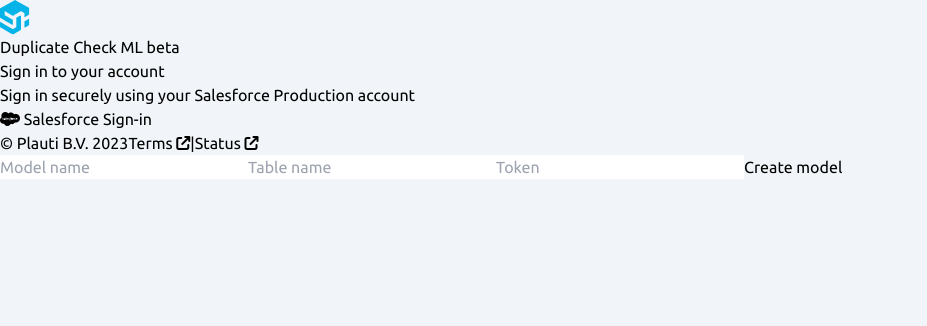
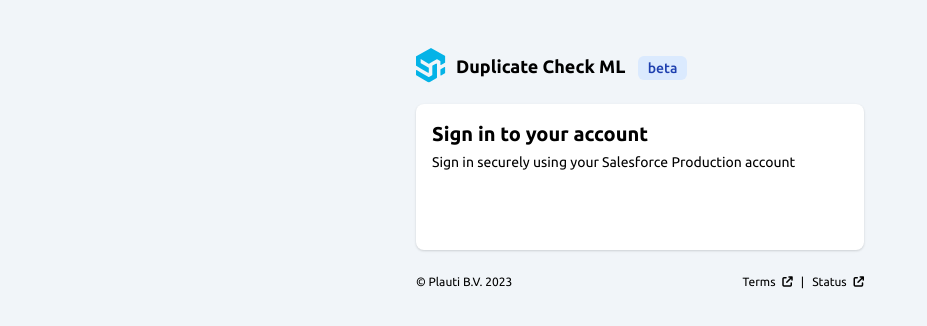
Before and after one commit to LynnMombarg/DuplicateCheck, a Vue app in the folder vue_ui/: page / in a window 1280 px wide. Shown: the top 326 px of the page, without its empty margins (0-927 px from the left). Built offline with nearby package versions, Linux system fonts and the light colour scheme.

Commit message:
router works

```diff
--- a/vue_ui/package.json
+++ b/vue_ui/package.json
@@ -9,11 +9,12 @@
     "setup": "npm install -D tailwindcss && npx tailwindcss init && npx tailwindcss -i ./src/input.css -o ./dist/output.css --watch"
   },
   "dependencies": {
-    "vue": "^3.2.47"
+    "vue": "^3.2.47",
+    "vue-router": "^4.1.6"
   },
   "devDependencies": {
     "@vitejs/plugin-vue": "^4.0.0",
-    "tailwindcss": "^3.3.1",
+    "tailwindcss": "^2.2.2",
     "vite": "^4.1.4"
   }
 }
--- a/vue_ui/src/App.vue
+++ b/vue_ui/src/App.vue
@@ -1,20 +1,12 @@
-<script setup>
-import SignIn from "@/components/SignIn.vue";
-import SignInHeader from "@/components/SignInHeader.vue";
-import SignInFooter from "@/components/SignInFooter.vue";
-import CreateModelButton from "@/components/CreateModelButton.vue";
-</script>
-
 <template>
     <main>
-        <div class="min-h-full flex flex-col justify-center py-12 sm:px-6 lg:px-8">
-            <SignInHeader/>
-            <SignIn/>
-            <SignInFooter/>
-            <CreateModelButton/>
-        </div>
+        <router-view> </router-view>
     </main>
 </template>
+
+<script>
+
+</script>
 
 <style>
 header {
@@ -43,7 +35,6 @@ header {
         flex-wrap: wrap;
     }
 }
-
 #app {
     font-family: "Ubuntu", sans-serif;
     -webkit-font-smoothing: antialiased;
--- /dev/null
+++ b/vue_ui/src/components/CreateModel.vue
@@ -0,0 +1,15 @@
+<template>
+    <div class="min-h-full flex flex-col justify-center py-12 sm:px-6 lg:px-8">
+        <CreateModelButton/>
+    </div>
+</template>
+
+<script>
+
+import CreateModelButton from "@/components/CreateModelButton.vue";
+
+export default {
+    name: "CreateModel",
+    components: {CreateModelButton},
+};
+</script>
--- a/vue_ui/src/components/SignIn.vue
+++ b/vue_ui/src/components/SignIn.vue
@@ -1,24 +1,19 @@
 <template>
-  <div class="mt-5 sm:mx-auto sm:w-full sm:max-w-md relative">
-    <div class="bg-white py-4 px-4 shadow sm:rounded-lg">
-      <h2 class="text-left text-xl font-extrabold text-slate-800">
-        Sign in to your account
-      </h2>
-      <p class="mt-1 block text-left text-sm text-slate-500">
-        Sign in securely using your Salesforce Production account
-      </p>
-      <SignInButton />
+    <div class="min-h-full flex flex-col justify-center py-12 sm:px-6 lg:px-8">
+        <SignInHeader/>
+        <SignInBody/>
+        <SignInFooter/>
     </div>
-  </div>
 </template>
 
 <script>
+import SignInHeader from "@/components/SignInHeader.vue";
+import SignInBody from "@/components/SignInBody.vue";
+import SignInFooter from "@/components/SignInFooter.vue";
 import SignInButton from "@/components/SignInButton.vue";
 
 export default {
-  name: "SignIn",
-  components: { SignInButton },
+    name: "SignIn",
+    components: {SignInFooter, SignInBody, SignInHeader, SignInButton},
 };
 </script>
-
-<style scoped></style>
--- /dev/null
+++ b/vue_ui/src/components/SignInBody.vue
@@ -0,0 +1,22 @@
+<template>
+  <div class="mt-5 sm:mx-auto sm:w-full sm:max-w-md relative">
+    <div class="bg-white py-4 px-4 shadow sm:rounded-lg">
+      <h2 class="text-left text-xl font-extrabold text-slate-800">
+        Sign in to your account
+      </h2>
+      <p class="mt-1 block text-left text-sm text-slate-500">
+        Sign in securely using your Salesforce Production account
+      </p>
+      <SignInButton />
+    </div>
+  </div>
+</template>
+
+<script>
+import SignInButton from "@/components/SignInButton.vue";
+
+export default {
+  name: "SignInBody",
+  components: { SignInButton },
+};
+</script>
--- a/vue_ui/src/components/SignInButton.vue
+++ b/vue_ui/src/components/SignInButton.vue
@@ -23,7 +23,3 @@ export default {
   }
 };
 </script>
-
-<style scoped>
-
-</style>
--- a/vue_ui/src/components/SignInFooter.vue
+++ b/vue_ui/src/components/SignInFooter.vue
@@ -37,5 +37,3 @@ export default {
   name: "SignInFooter",
 };
 </script>
-
-<style scoped></style>
--- a/vue_ui/src/components/SignInHeader.vue
+++ b/vue_ui/src/components/SignInHeader.vue
@@ -26,5 +26,3 @@ export default {
   name: "SignInHeader",
 };
 </script>
-
-<style scoped></style>
--- a/vue_ui/src/main.js
+++ b/vue_ui/src/main.js
@@ -1,6 +1,16 @@
-import { createApp } from 'vue'
-import App from './App.vue'
+import { createApp } from 'vue';
+import { createRouter, createWebHistory } from 'vue-router';
+import App from './App.vue';
+import '../dist/output.css';
+import SignIn from "@/components/SignIn.vue";
+import CreateModel from "@/components/CreateModel.vue";
 
-import '../dist/output.css'
+const router = createRouter({
+    history: createWebHistory(),
+    routes: [
+        {path: '/', name: 'SignIn', component: SignIn},
+        {path: '/create', name: 'CreateModel', component: CreateModel}
+    ]
+})
 
-createApp(App).mount('#app')
+createApp(App).use(router).mount('#app')
```
Also changed, not shown: 1 other file (tests, documents, lock files or other folders).
